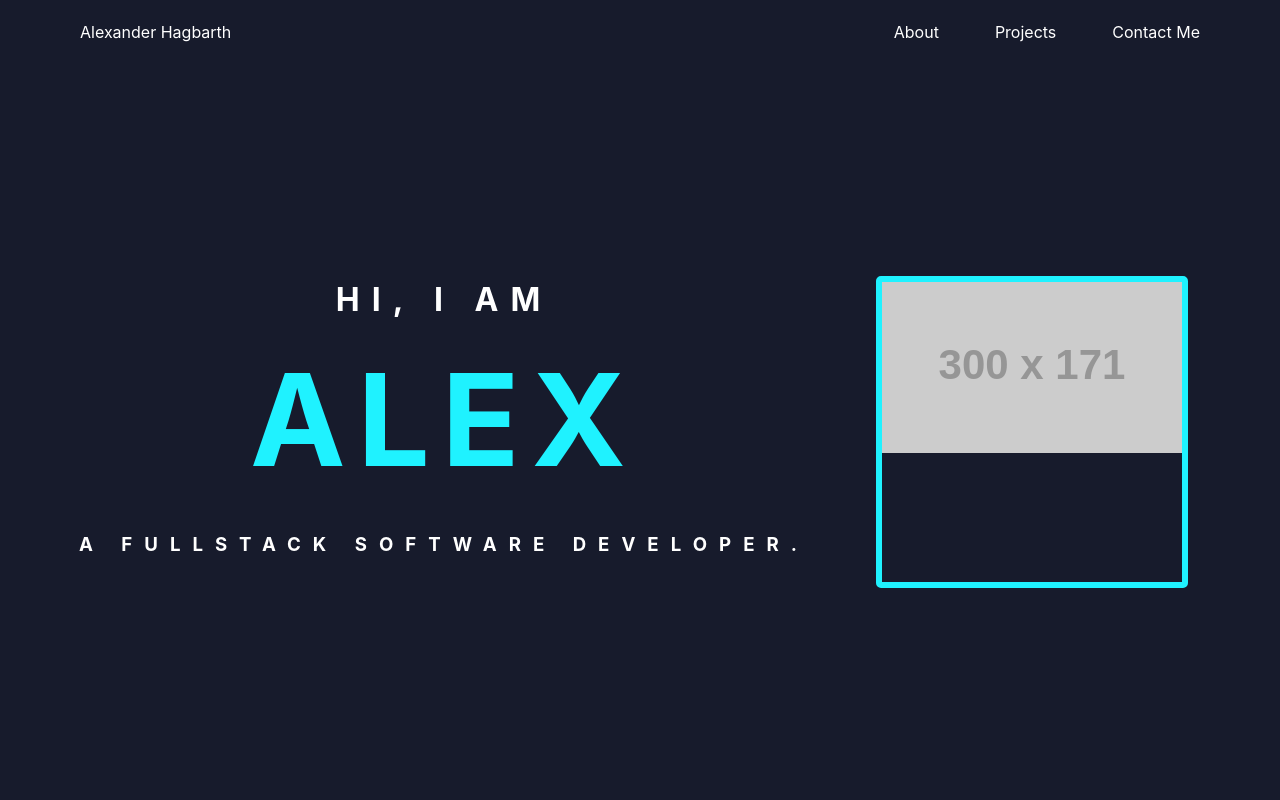
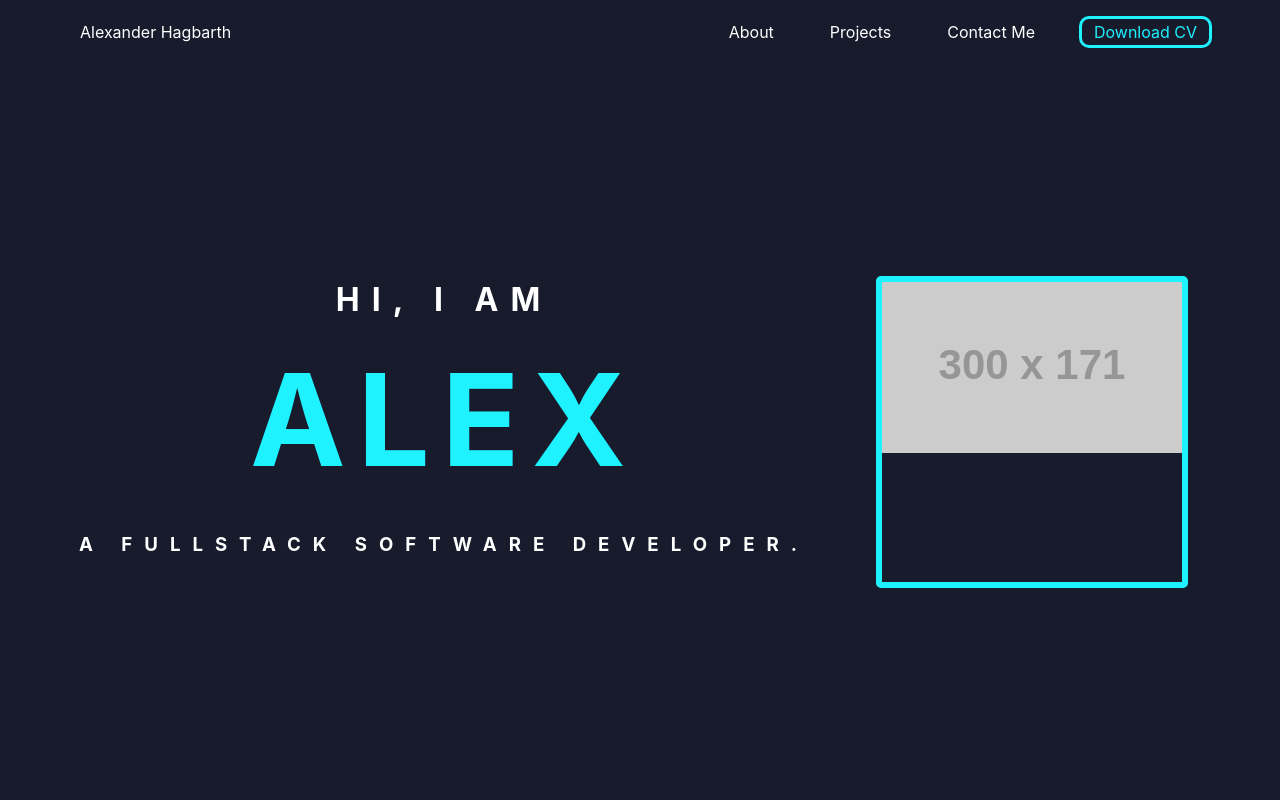
Before and after one commit to ahagbarth/Portfolio, a Vue app: page / in a window 1280 px wide. Shown: the top 800 px of the page. Built offline with nearby package versions, Linux system fonts and the light colour scheme.

Commit message:
added download cv button to navbar (no functionality yet)

```diff
--- a/src/View/Hero.vue
+++ b/src/View/Hero.vue
@@ -18,6 +18,9 @@
             </a>
             <a class="navbar-item">
               Contact Me
+            </a>
+            <a class="navbar-item cv-download">
+              Download CV
             </a>
           </div>
         </div>
@@ -124,5 +127,10 @@ export default {
   font-size: 8rem; /* 117 / 18 = 6.5 */
   margin-bottom: 0.3rem;
 }
+.cv-download{
+  border: 3px solid #1FF2FF;
+  color: #1FF2FF;
+  border-radius: 10px;
+}
 @import url(https://fonts.googleapis.com/css?family=Montserrat:400,700);
 </style>
```
